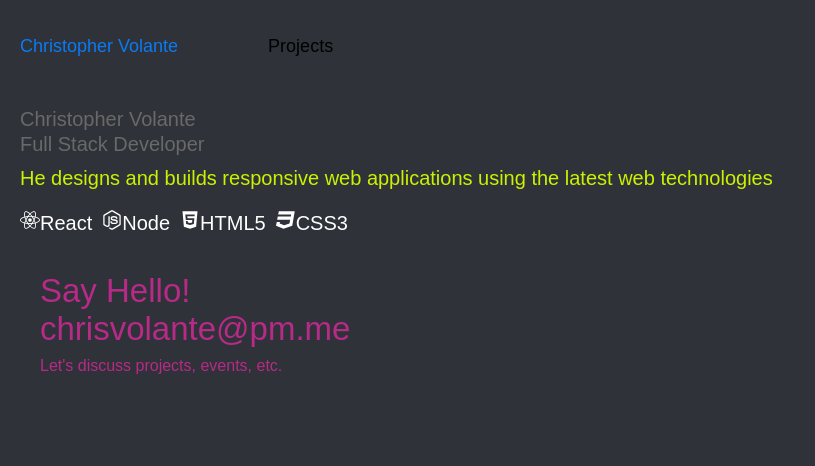
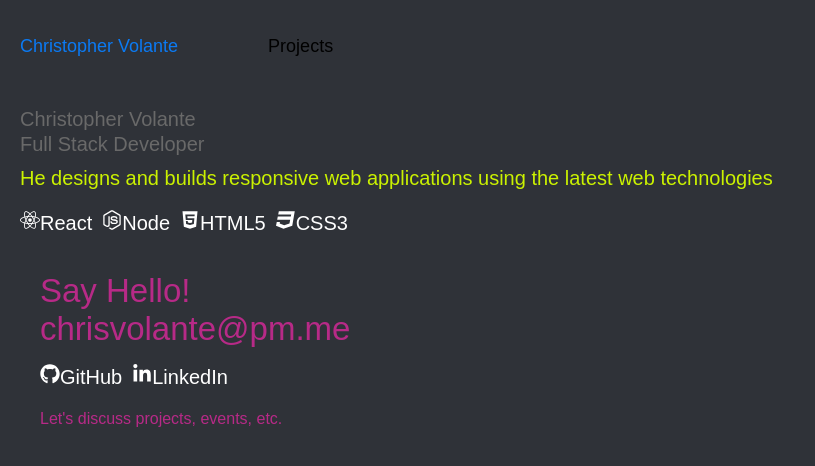
Before and after one commit to chrisvolante/portfolio, a React (Create React App) app: page / in a window 1280 px wide. Shown: the top 466 px of the page, without its empty margins (0-815 px from the left). Built offline with nearby package versions, Linux system fonts and the light colour scheme.

Commit message:
added icons/links to landingpage

```diff
--- a/src/components/ContactInfo.css
+++ b/src/components/ContactInfo.css
@@ -13,3 +13,9 @@
   line-height: 4px;
   font-size: 16px;
 }
+
+.contact-icons a {
+  font-size: 20px;
+  color: white;
+  padding-right: 10px;
+}
--- a/src/components/ContactInfo.js
+++ b/src/components/ContactInfo.js
@@ -1,4 +1,5 @@
 import React from "react";
+import { FaGithub, FaLinkedinIn } from "react-icons/fa";
 
 import "./ContactInfo.css";
 
@@ -8,6 +9,15 @@ const ContactInfo = () => {
       <div className="contact-title">
         <p>Say Hello!</p>
         <p>chrisvolante@pm.me</p>
+        <p className="contact-icons">
+          <a href="https://github.com/chrisvolante" target="_blank" rel="noopener noreferrer" target="_blank" rel="noopener noreferrer">
+            <span><FaGithub />GitHub</span>
+          </a>
+          <a href="https://www.linkedin.com/in/christophervolante
+          ">
+            <span><FaLinkedinIn />LinkedIn</span>
+          </a>
+        </p>
       </div>
       <div className="contact-content">
         <p>Let's discuss projects, events, etc.</p>
```
